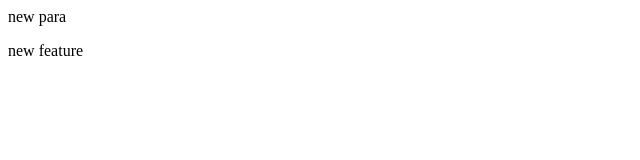
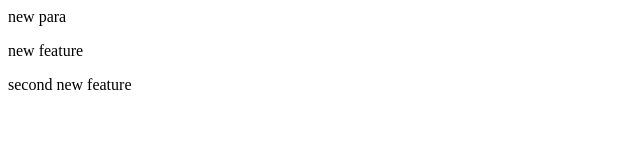
Before and after one commit to IsaacDsouza/lrepo, a plain HTML site: page index.html in a window 1280 px wide. Shown: the whole page, without its empty margins (0-640 px from the left). Drawn offline with Linux system fonts and the light colour scheme.

Commit message:
pus time

```diff
--- a/index.html
+++ b/index.html
@@ -1,2 +1,3 @@
 <p>new para</p>
 <p>new feature</p>
+<p>second new feature</p>
```
